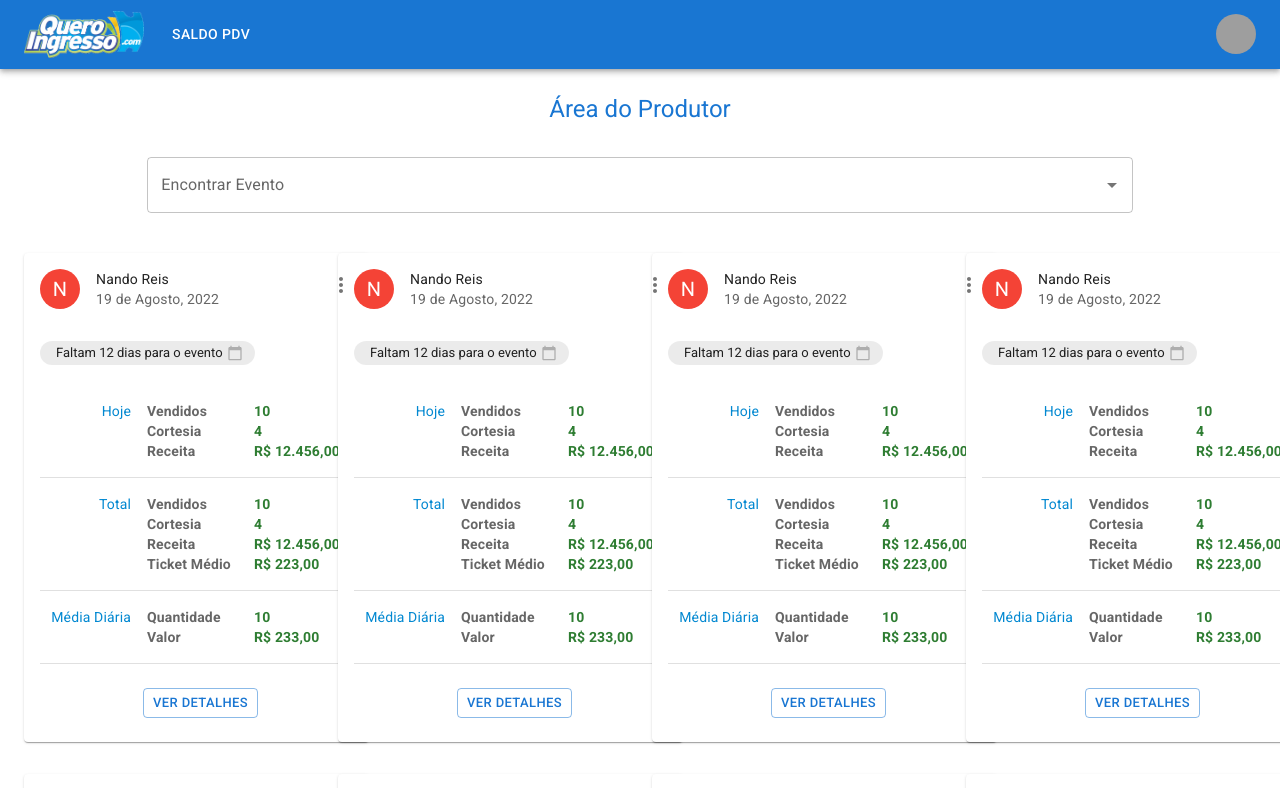
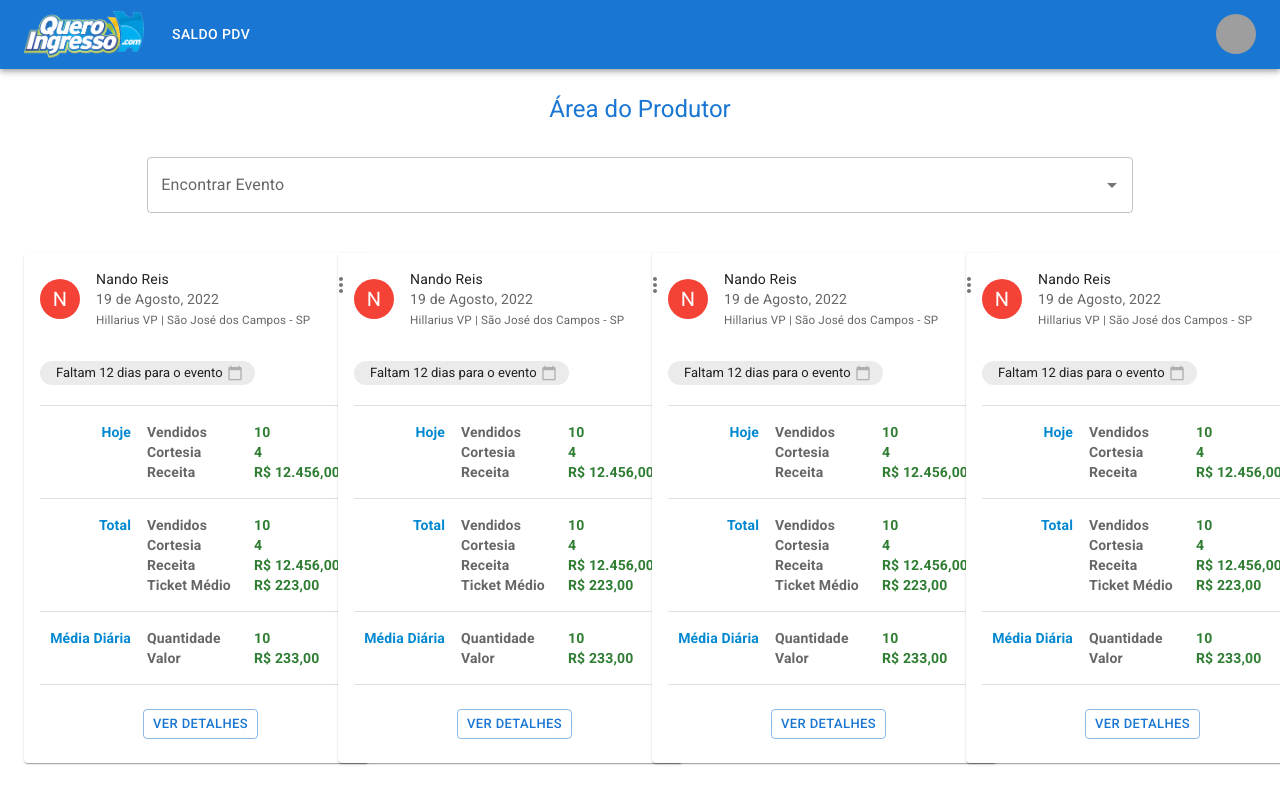
Before and after one commit to MFQueroIngresso/dashboard, a Next.js app: page /dashboard in a window 1280 px wide. Shown: the top 788 px of the page. Built offline with nearby package versions, Linux system fonts and the light colour scheme; grey boxes are pictures that could not be loaded.

Commit message:
more items on the card --fix

```diff
--- a/src/components/Event/index.jsx
+++ b/src/components/Event/index.jsx
@@ -43,7 +43,13 @@
             </IconButton>
           }
           title="Nando Reis"
-          subheader="19 de Agosto, 2022"
+          subheader={
+            <>
+              19 de Agosto, 2022
+              <br />
+              <small>Hillarius VP | São José dos Campos - SP</small>
+            </>
+          }
         />
 
         <CardContent>
@@ -57,9 +63,14 @@
             />
           </Stack>
           <br />
+          <Divider />
           <Grid container spacing={1} sx={{ mt: 1, mb: 2 }}>
             <Grid item xs={4} sx={{ textAlign: "right", pr: 1 }}>
-              <Typography variant="body2" color="info.main">
+              <Typography
+                variant="body2"
+                color="info.main"
+                sx={{ fontWeight: "bold" }}
+              >
                 Hoje
               </Typography>
             </Grid>
@@ -87,7 +98,11 @@
           <Divider />
           <Grid container spacing={1} sx={{ mt: 1, mb: 2 }}>
             <Grid item xs={4} sx={{ textAlign: "right", pr: 1 }}>
-              <Typography variant="body2" color="info.main">
+              <Typography
+                variant="body2"
+                color="info.main"
+                sx={{ fontWeight: "bold" }}
+              >
                 Total
               </Typography>
             </Grid>
@@ -119,7 +134,11 @@
           <Divider />
           <Grid container spacing={1} sx={{ mt: 1, mb: 2 }}>
             <Grid item xs={4} sx={{ textAlign: "right", pr: 1 }}>
-              <Typography variant="body2" color="info.main">
+              <Typography
+                variant="body2"
+                color="info.main"
+                sx={{ fontWeight: "bold" }}
+              >
                 Média Diária
               </Typography>
             </Grid>
```
